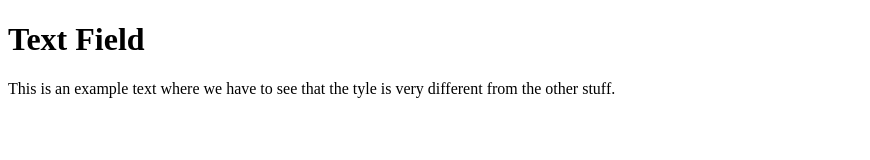
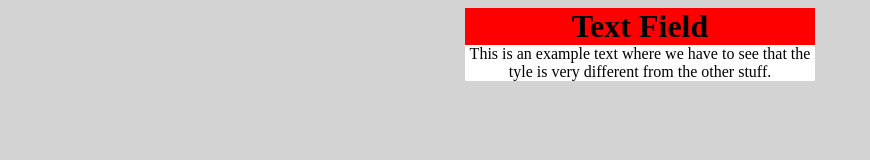
Before and after one commit to GiuSOSA/elementBlock, a plain HTML site: page index.html in a window 1280 px wide. Shown: the whole page, without its empty margins (0-870 px from the left). Drawn offline with Linux system fonts and the light colour scheme.

Commit message:
centered and colored

```diff
--- a/index.html
+++ b/index.html
@@ -4,6 +4,7 @@
         <meta charset="UTF-8">
         <meta name="viewport" content="width=device-width, user-scalable=no, initial-scale=1.0, maximum-scale=1.0, minimum-scale=1.0">
         <meta http-equiv="X-UA-Compatible" content="ie=edge">
+        <link rel="stylesheet" href="style.css">
         <title>Document</title>
     </head>
     <body>
--- a/style.css
+++ b/style.css
@@ -1,5 +1,6 @@
 body {
     background-color: lightgrey;
+    box-sizing: border-box;
 }
 
 .top {
@@ -10,7 +11,9 @@ body {
     background-color: white;
 }
 
-.top.bottom {
-    align-content: center;
-    align-items: center;
+.top,
+.bottom {
+    text-align: center;
+    margin: auto;
+    width: 350px;
 }
```
Lines whose indentation alone changed are shown as unchanged.
